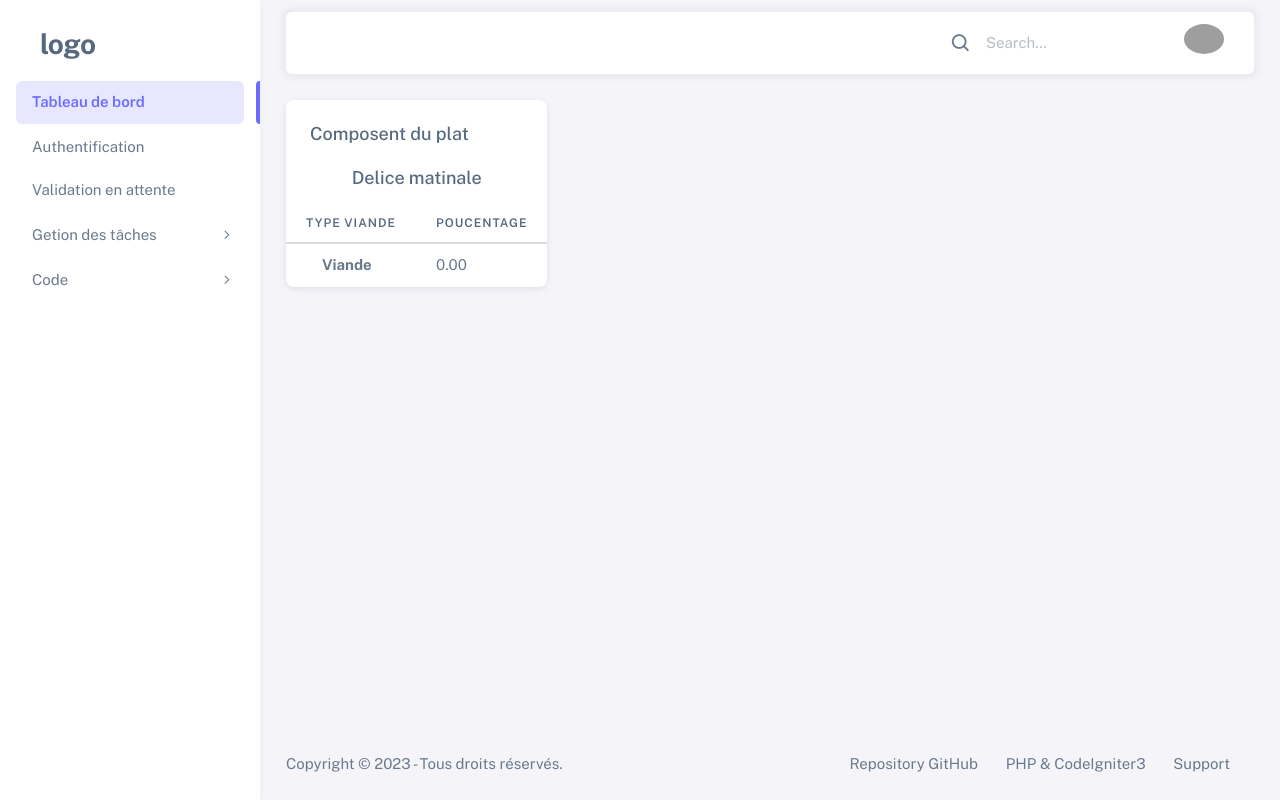
After one commit to DylanQin4/DietLine-ProjetS4, a CodeIgniter app: page /DietLine-ProjetS4/Aliment/composent?id=1 in a window 1280 px wide. The commit adds this page. Run offline with CodeIgniter, Linux system fonts and the light colour scheme; data comes from the database, SQL or seed files in the repository; some libraries are stand-ins or nearby versions; grey boxes are pictures that could not be loaded.

Commit message:
partie regime

```diff
--- a/application/config/database.php
+++ b/application/config/database.php
@@ -77,7 +77,7 @@ $db['default'] = array(
 	'dsn'	=> '',
 	'hostname' => 'localhost',
 	'username' => 'root',
-	'password' => '',
+	'password' => 'root',
 	'database' => 'ProjetS4',
 	'dbdriver' => 'mysqli',
 	'dbprefix' => '',
--- a/application/controllers/Aliment.php
+++ b/application/controllers/Aliment.php
@@ -24,9 +24,6 @@ class Aliment extends CI_Controller {
     }
 
     public function traitement_ajout(){
-
-
-
         $t = array(
             $this->input->post('viande'),
             $this->input->post('poisson'),
@@ -34,22 +31,19 @@ class Aliment extends CI_Controller {
         );
 
         $total = array_sum($t);
-        if($total <= 100){
-
+        if ($total <= 100) {
             $data = array(
                 'nom' => $this->input->post('nom'),
                 'ingredients' => $this->input->post('ingredients'),
                 'prix' => $this->input->post('prix'),
                 'id_type_regime' => $this->input->post('type')
             );
-         $id=$this->AlimentAdmin->ajout_aliment($data);
-         $i = 1;
-        for($i; $i<3; $i++){
+            $id = $this->AlimentAdmin->ajout_aliment($data);
+            for ($i = 0; $i < count($t); $i++) {
                 $datas = array(
                     'id_plat' => $id,
-                'id_viande' =>$i,
+                    'id_viande' => $i + 1,
                     'poucentage' => $t[$i]
-
                 );
                 $this->AlimentAdmin->ajout_pourcentage($datas);
             }
@@ -58,23 +52,18 @@ class Aliment extends CI_Controller {
         }else {
             redirect('Aliment/update');
         }
-        // $data = array(
-        //     'nom' => $this->input->post('nom'),
-        //     'ingredients' => $this->input->post('ingredients'),
-        //     'prix' => $this->input->post('prix'),
-        //     'regime' => $this->input->post('regime'),
-        //     'viande' => $vi,
-        //     'poisson' => $p,
-        //     'volaille' => $vo
-        // );
-        // $this->AlimentAdmin->ajout_aliment($data);
-        // redirect('Aliment/get_aliment');
     }
 
     public function delete(){
 		$id = $_GET['id'];
 		$this->AlimentAdmin->delete_Aliment($id);
 		redirect('Aliment/get_aliment');
+   }
+
+   public function composent(){
+    $id = $_GET['id'];
+    $data['data'] = $this->AlimentAdmin->get_compose($id);
+    $this->load->view('admin/Aliment/composent',$data);
 }
 
     public function update(){
--- a/application/models/AlimentAdmin.php
+++ b/application/models/AlimentAdmin.php
@@ -10,8 +10,8 @@ class AlimentAdmin extends CI_Model {
 	}
 
     public function get_list() {
-        $sql = "SELECT p.id as id_plat, p.nom as nom, p.ingredients as ingredients,p.prix as prix,tp.type as type_plat,rt.type as type_regime FROM plat as p join
-        type_plat as tp on p.id_type_plat = tp.id join regime_type as rt on p.id_type_regime = rt.id";
+        $sql = "SELECT p.id as id_plat, p.nom as nom, p.ingredients as ingredients,p.prix as prix,rt.type as type_regime FROM plat as p join
+        regime_type as rt on p.id_type_regime = rt.id";
         $query = $this->db->query($sql);
         return $query->result_array();
     }
@@ -31,6 +31,13 @@ class AlimentAdmin extends CI_Model {
 
      public function liste($id) {
         $sql = "SELECT * from plat where id = $id";
+        $query = $this->db->query($sql);
+        return $query->result_array();
+    }
+
+    public function get_compose($id) {
+        $sql = "SELECT p.id as id, p.nom as nom, p.ingredients as ingredients, p.prix as prix,tv.nom as type_viande,pv.poucentage
+        from pourcentage_viande as pv join plat as p on pv.id_plat=p.id join type_viande as tv on pv.id_viande = tv.id where p.id = $id";
         $query = $this->db->query($sql);
         return $query->result_array();
     }
--- /dev/null
+++ b/application/views/admin/Aliment/composent.php
@@ -0,0 +1,30 @@
+<?php
+    $this->load->view('admin/layouts/header');
+?>
+<div class="container-xxl flex-grow-1 container-p-y">
+    <div class="d-flex flex-column justify-conten-between align-items-baseline">
+        <div class="card">
+        <h5 class="card-header">Composent du plat</h5>
+        <h5 class="text-center"><?php echo $data[0]['nom']; ?></h3>
+            <table class="table">
+                    <thead>
+                    <tr>
+                            <th>Type viande</th>
+                            <th>Poucentage</th>
+                        </tr>
+                    </thead>
+                    <tbody class="table-border-bottom-0">
+                    <?php foreach ($data as $datas) { ?>
+                      <tr>
+                        <td><i class="fab fa-angular fa-lg text-danger me-3"></i> <strong><?php echo $datas['type_viande']; ?></strong></td>
+                        <td><?php echo $datas['poucentage']; ?></td>
+                      </tr>
+                      <?php } ?>
+                    </tbody>
+                  </table>
+            </div>
+        </div>
+    </div>
+        <?php
+$this->load->view('admin/layouts/footer');
+?>
--- a/application/views/admin/Aliment/liste.php
+++ b/application/views/admin/Aliment/liste.php
@@ -22,13 +22,14 @@
                         <td><?php echo $datas['nom']; ?></td>
                         <td><?php echo $datas['ingredients']; ?></td>
                         <td><?php echo $datas['prix']; ?></td>
-                        <td><span class="badge bg-label-primary me-1"><td><?php echo $datas['type_regime']; ?></td></span></td>
+                        <td><?php echo $datas['type_regime']; ?></td>
                         <td>
                           <div class="dropdown">
                             <button type="button" class="btn p-0 dropdown-toggle hide-arrow" data-bs-toggle="dropdown">
                               <i class="bx bx-dots-vertical-rounded"></i>
                             </button>
                             <div class="dropdown-menu">
+                            <a class="dropdown-item" href="<?php echo base_url('Aliment/composent'); ?>?id=<?php echo $datas['id_plat']; ?>"><i class="bx bx-right-arrow me-1"></i> Composent</a>
                               <a class="dropdown-item" href="<?php echo base_url('Aliment/delete'); ?>?id=<?php echo $datas['id_plat']; ?>"><i class="bx bx-edit-alt me-1"></i> Delete</a>
                               <a class="dropdown-item" href="<?php echo base_url('Aliment/update'); ?>?id=<?php echo $datas['id_plat']; ?>"><i class="bx bx-trash me-1"></i> Edit</a>
                             </div>
--- a/application/views/admin/liste.php
+++ b/application/views/admin/liste.php
@@ -1,10 +1,6 @@
 <?php
 require 'layouts/header.php'
 ?>
-
-
-
-
 
         <table class="table">
         <thead>
```
Lines whose indentation alone changed are shown as unchanged.
